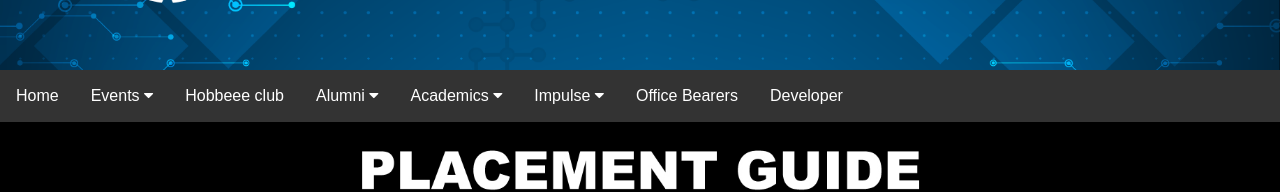
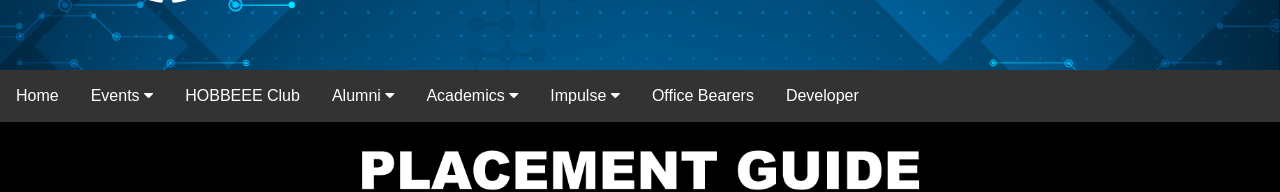
Before and after one commit to seeeceg/seeeceg.github.io, a plain HTML site: page placement.html in a window 1280 px wide. Shown: the part 178-370 px from the top of the page. Drawn offline with nearby package versions, Linux system fonts and the light colour scheme.

Commit message:
Update placement.html

```diff
--- a/placement.html
+++ b/placement.html
@@ -373,7 +373,7 @@ ul.social-icons {
       <a href="inauguration.html">Inauguration</a>
     </div>
   </div>
-  <a href="Hobbeeeclub.html">Hobbeee club</a>
+  <a href="Hobbeeeclub.html">HOBBEEE Club</a>
   <div class="dropdown">
     <button class="dropbtn">Alumni
       <i class="fa fa-caret-down"></i>
```
